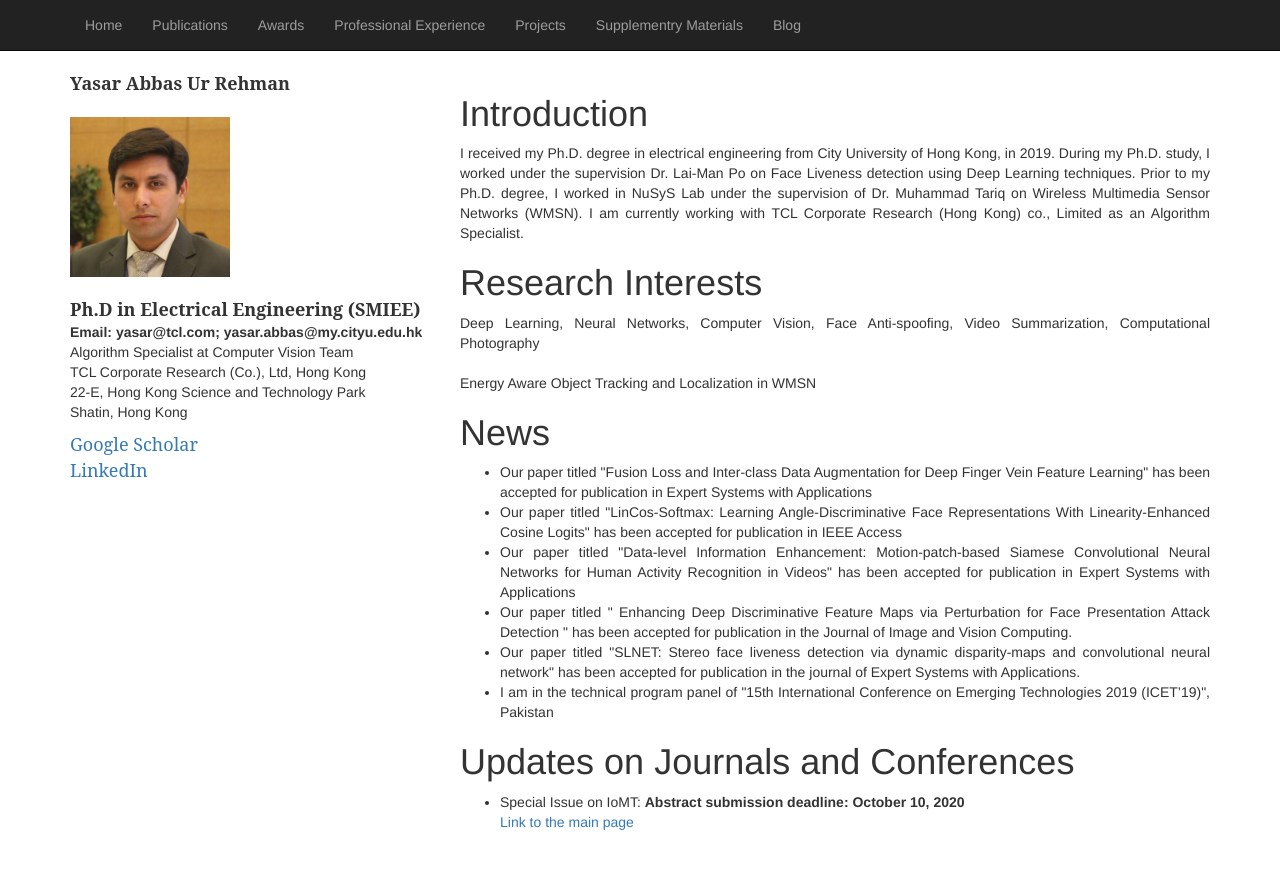
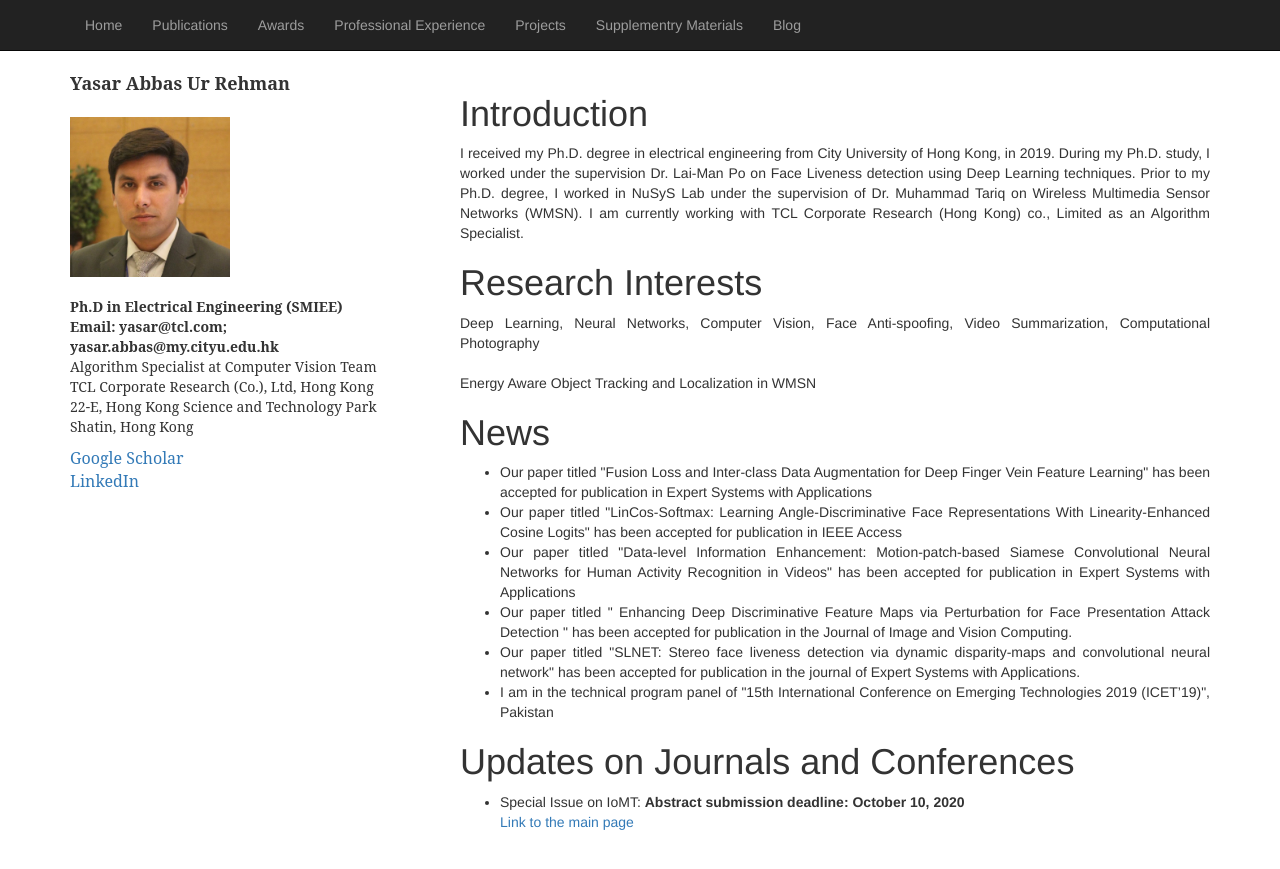
Before and after one commit to yasar-rehman/yasar, a Jekyll site: the page built from index.html, in a window 1280 px wide. Shown: the top 869 px of the page. Built offline with Jekyll 4.4.1, drawn with Linux system fonts in a browser that asks for light colours; some web fonts are replaced.

Commit message:
Update index.html

```diff
--- a/index.html
+++ b/index.html
@@ -10,8 +10,8 @@ title: yasar
                		 <div style="font-family: 'Serif', Times New Roman; font-size: 18px;"><b>Yasar Abbas Ur Rehman</b></div><br>
 			  <div><img class="img-responsive" src="images/my_profile.jpg" alt="" style="width:160px;height:160px;">
 			  </div><br>
-				<div style="font-family: 'Serif', Times New Roman; font-size: 18px"><b>Ph.D in Electrical Engineering (SMIEE)</b></div>
-                		<div>
+				<div style="font-family: 'Serif', Times New Roman; font-size: 16x"><b>Ph.D in Electrical Engineering (SMIEE)</b></div>
+                		<div style="font-family: 'Serif', Times New Roman; font-size: 16x">
 				<p><b>Email: yasar@tcl.com; yasar.abbas@my.cityu.edu.hk </b><br>
                			Algorithm Specialist at Computer Vision Team<br>
                 		TCL Corporate Research (Co.), Ltd, Hong Kong<br>
@@ -19,12 +19,12 @@ title: yasar
                 		Shatin, Hong Kong<br>
                 		</p>
 				</div>
-				<div style="font-family: 'Serif', Times New Roman; font-size: 18px"><a href="https://scholar.google.com/citations?user=hDKFeWEAAAAJ&hl=en">Google Scholar</a></div>
-             			<div style="font-family: 'Serif', Times New Roman; font-size: 18px"><a href="https://www.linkedin.com/in/yasssukhan/">LinkedIn</a></div>
+				<div style="font-family: 'Serif', Times New Roman; font-size: 16px"><a href="https://scholar.google.com/citations?user=hDKFeWEAAAAJ&hl=en">Google Scholar</a></div>
+             			<div style="font-family: 'Serif', Times New Roman; font-size: 16px"><a href="https://www.linkedin.com/in/yasssukhan/">LinkedIn</a></div>
             		</div>
 
              <div class="col-md-8 pull-right">
-	      <div style="margin-top:3%; text-align:justify;" "font-family: 'Serif', Times New Roman; font-size: 18px">
+	      <div style="margin-top:3%; text-align:justify;" "font-family: 'Serif', Times New Roman; font-size: 16px">
 			<h1>Introduction</h1>
 			<p> I received my Ph.D. degree in electrical engineering from City University of Hong Kong, in 2019.
 				During my Ph.D. study, I worked under the supervision Dr. Lai-Man Po on Face Liveness detection using Deep Learning techniques.
```
